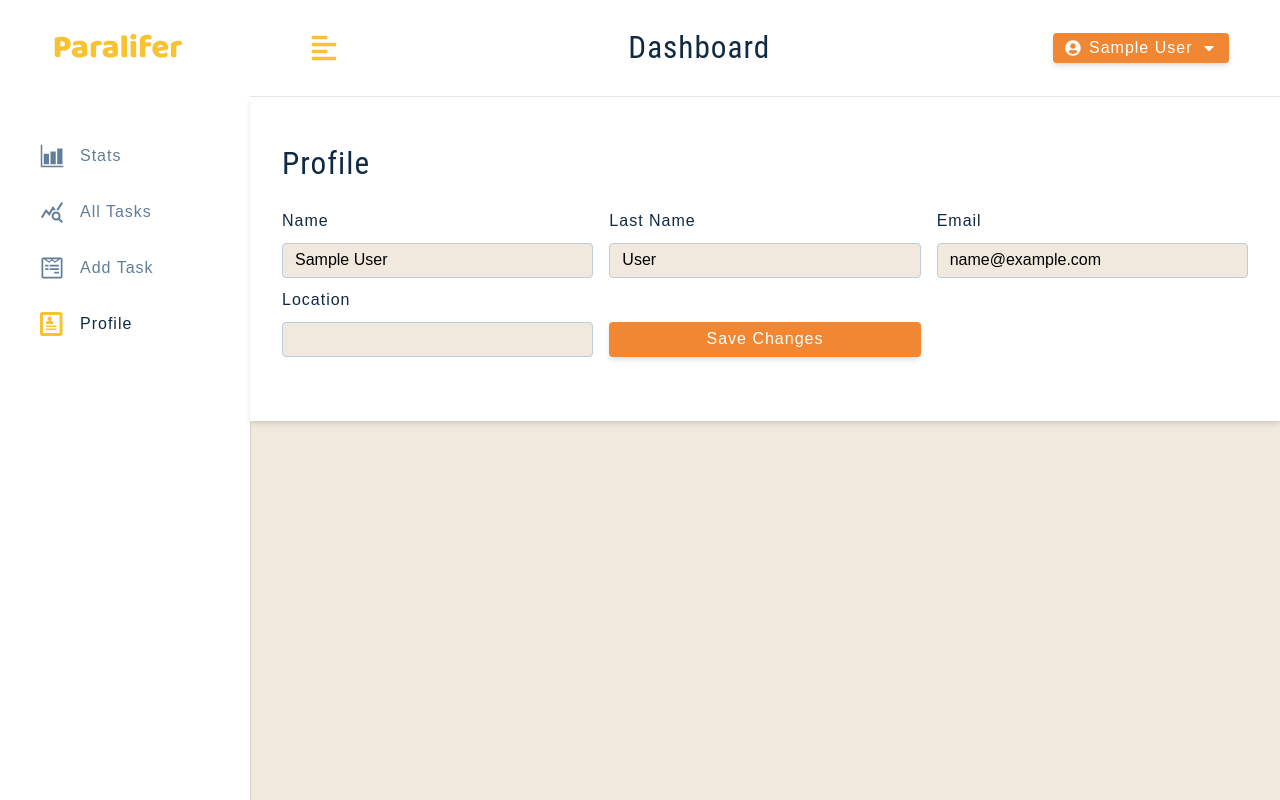
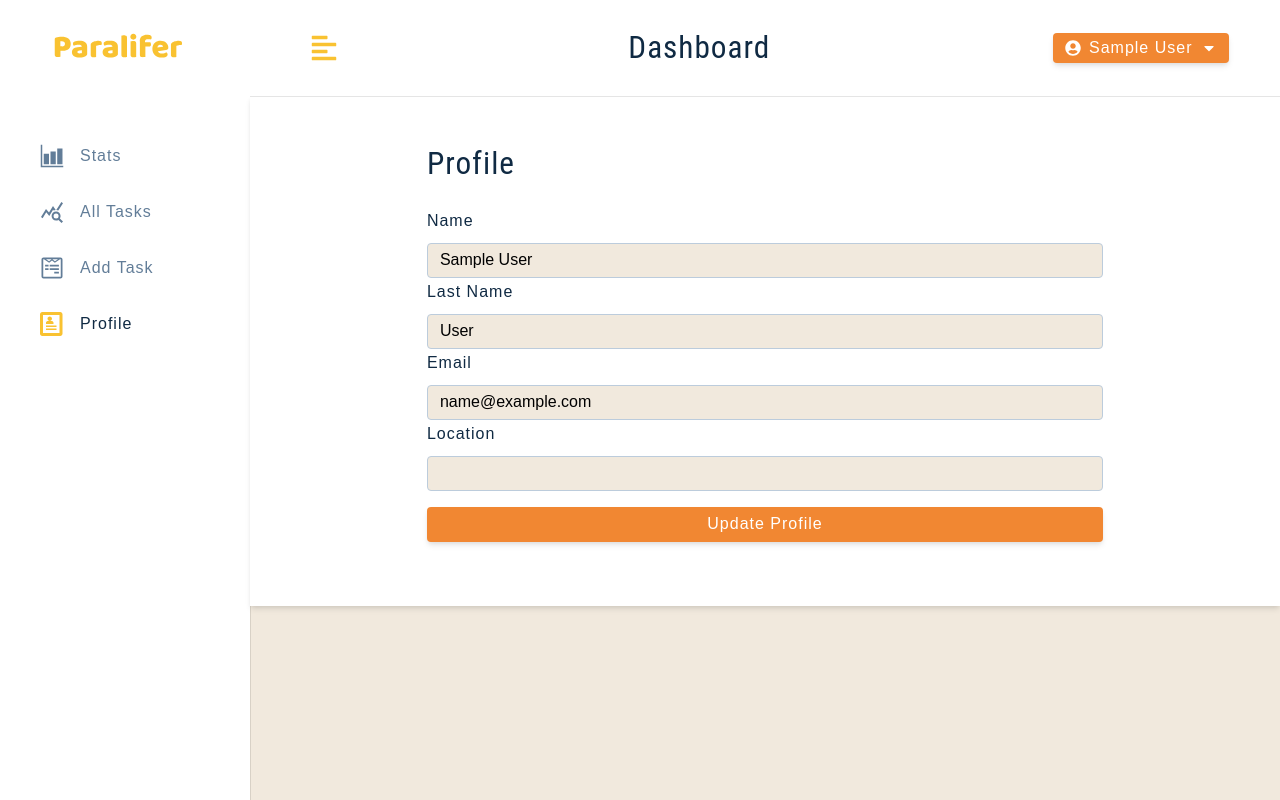
Before and after one commit to Theo-Selin/Paralifer, a React (Create React App) app in the folder client/: page /profile in a window 1280 px wide. Built offline with nearby package versions, Linux system fonts and the light colour scheme; sample sign-in values are in the browser's storage.

Commit message:
Task model

```diff
--- a/client/src/assets/wrappers/DashboardFormPage.js
+++ b/client/src/assets/wrappers/DashboardFormPage.js
@@ -9,22 +9,20 @@ const Wrapper = styled.section`
     margin-top: 0;
   }
   .form {
-    margin: 0;
+    margin: auto;
     border-radius: 0;
     box-shadow: none;
     padding: 0;
     max-width: 100%;
-    width: 100%;
+    width: 70%;
   }
   .form-row {
     margin-bottom: 0;
   }
-  .form-center {
-    display: grid;
-    row-gap: 0.5rem;
-  }
+
   .form-center button {
-    align-self: end;
+    align-items: center;
+    margin: auto;
     height: 35px;
     margin-top: 1rem;
   }
@@ -58,9 +56,6 @@ const Wrapper = styled.section`
     .form-center {
       grid-template-columns: 1fr 1fr 1fr;
     }
-    .form-center button {
-      margin-top: 0;
-    }
   }
 `
 
--- a/client/src/pages/dashboard/Profile.js
+++ b/client/src/pages/dashboard/Profile.js
@@ -53,7 +53,7 @@ const Profile = () => {
           handleChange={(e) => setLocation(e.target.value)}
         />
         <button className="btn btn-block" type="submit" disabled={isLoading}>
-          {isLoading ? "Please wait..." : "save changes"}
+          {isLoading ? "Please wait..." : "update profile"}
         </button>
       </div>
       </form>
```
Also changed, not shown: 1 other file (tests, documents, lock files or other folders).
